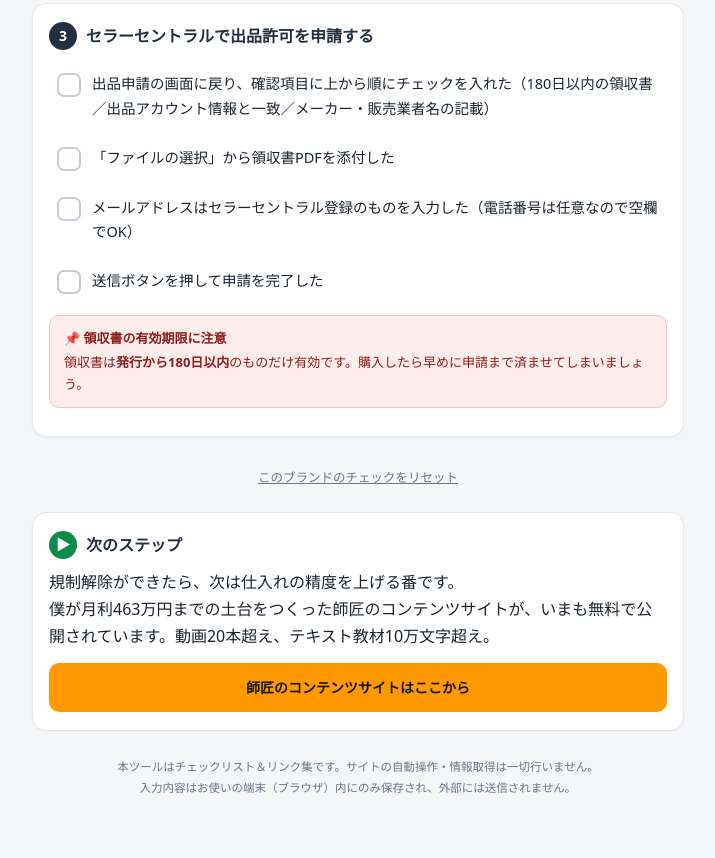
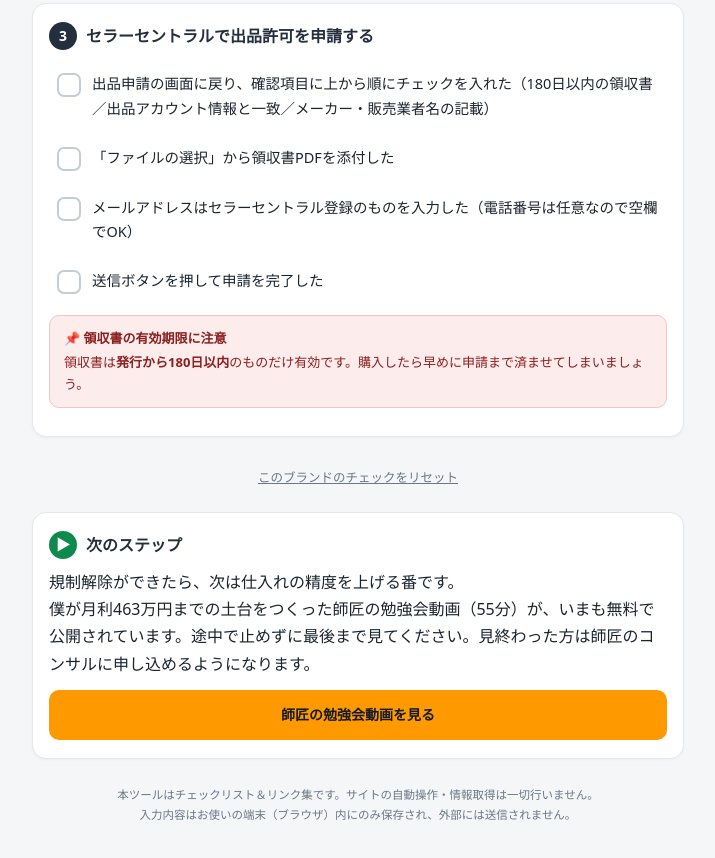
Before and after one commit to puradon/present, a plain HTML site: page navi/index.html in a window 1280 px wide. Shown: the part 2340-3198 px from the top of the page, without its empty margins (282-997 px from the left). Drawn offline with Linux system fonts and the light colour scheme.

Commit message:
ナビ最下部の導線を勉強会動画ページに変更・記事【4】卒業ロードマップ末尾に勉強会動画の案内とボタンを追加（本人指示11/17）

```diff
--- a/navi/index.html
+++ b/navi/index.html
@@ -352,9 +352,9 @@
 <section class="card">
   <h2><span class="stepnum" style="background:var(--green)">▶</span>次のステップ</h2>
   <p>規制解除ができたら、次は仕入れの精度を上げる番です。</p>
-  <p>僕が月利463万円までの土台をつくった師匠のコンテンツサイトが、いまも無料で公開されています。動画20本超え、テキスト教材10万文字超え。</p>
+  <p>僕が月利463万円までの土台をつくった師匠の勉強会動画（55分）が、いまも無料で公開されています。途中で止めずに最後まで見てください。見終わった方は師匠のコンサルに申し込めるようになります。</p>
   <div class="btn-row">
-    <a class="btn btn-orange" href="https://s.lmes.jp/landing-qr/2006812606-Z9eGgYpg?uLand=V3eDNV" target="_blank" rel="noopener">師匠のコンテンツサイトはここから</a>
+    <a class="btn btn-orange" href="https://utage-system.com/p/8QxkKR6zrWYc?from=navi" target="_blank" rel="noopener">師匠の勉強会動画を見る</a>
   </div>
 </section>
 
```
Also changed, not shown: index.html (+1 -1 lines).
